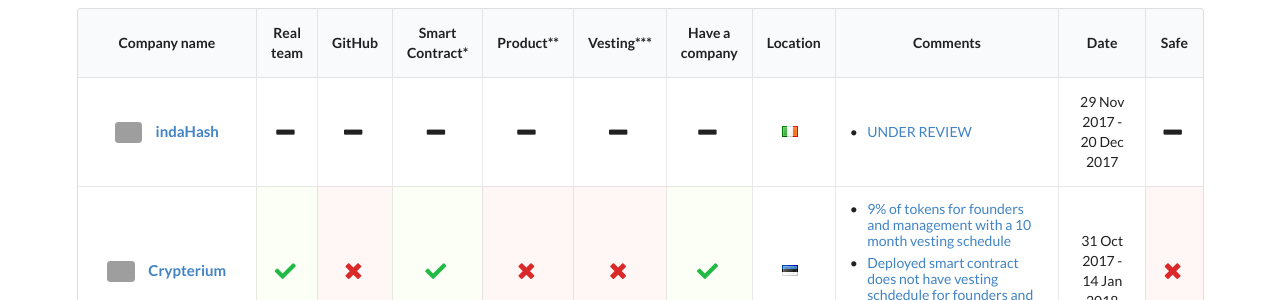
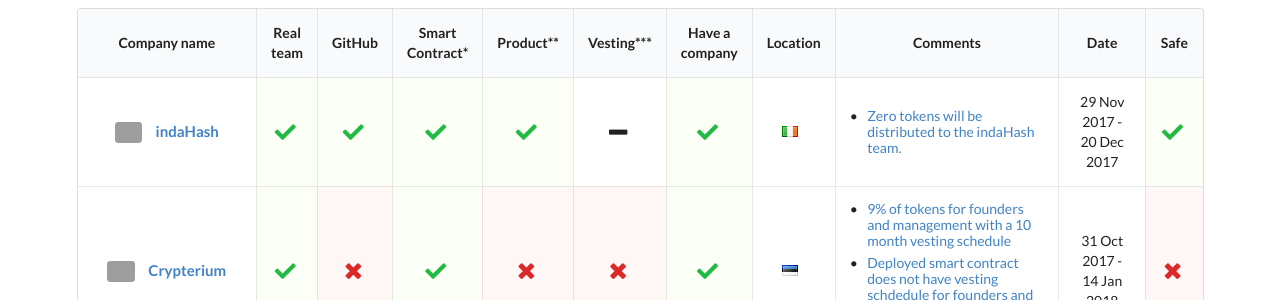
Before and after one commit to ico-check/ico-check, a Jekyll site: the page built from index.md, in a window 1280 px wide. Shown: the part 481-781 px from the top of the page. Built offline with Jekyll 4.4.1, drawn with Linux system fonts in a browser that asks for light colours; nearby versions of some CDN libraries; grey boxes are pictures that could not be loaded.

Commit message:
11-indahash-ico-check
Updated all indahash fields

```diff
--- a/_data/icos.yml
+++ b/_data/icos.yml
@@ -3,20 +3,20 @@
 - name: indaHash
   image: https://i.imgur.com/YetGeeb.png
   url: https://indahash.com
-  real-team:
-  github:
-  smart-contract:
-  product:
+  real-team: true
+  github: true
+  smart-contract: true
+  product: true
   min-vesting:
-  have-company:
+  have-company: true
   location: Ireland
   comments:
-    - content: UNDER REVIEW
+    - content: Zero tokens will be distributed to the indaHash team.
       url: https://github.com/ico-check/ico-check/issues/11
   ico-start-date: 2017-11-29T00:00:00Z
   ico-end-date: 2017-12-20T00:00:00Z
-  safe:
-  issue-url:
+  safe: true
+  issue-url: https://github.com/ico-check/ico-check/issues/11
 
 - name: Crypterium
   image: https://i.imgur.com/4SNf0TQ.jpg
```
